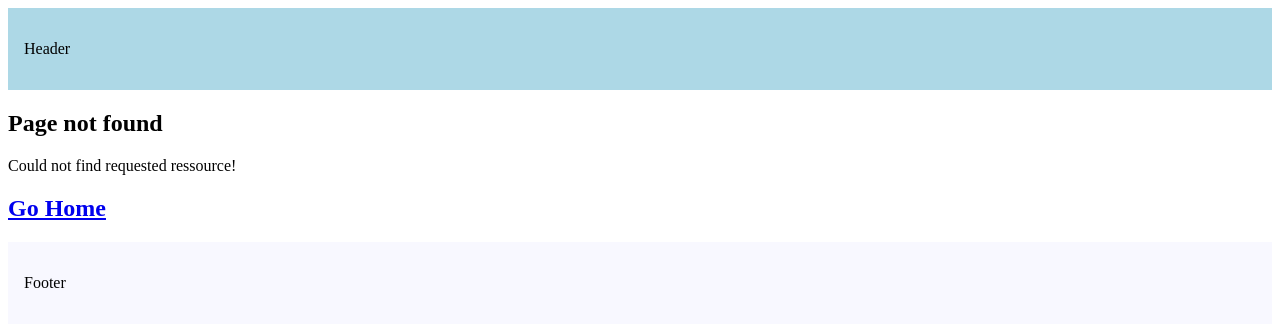
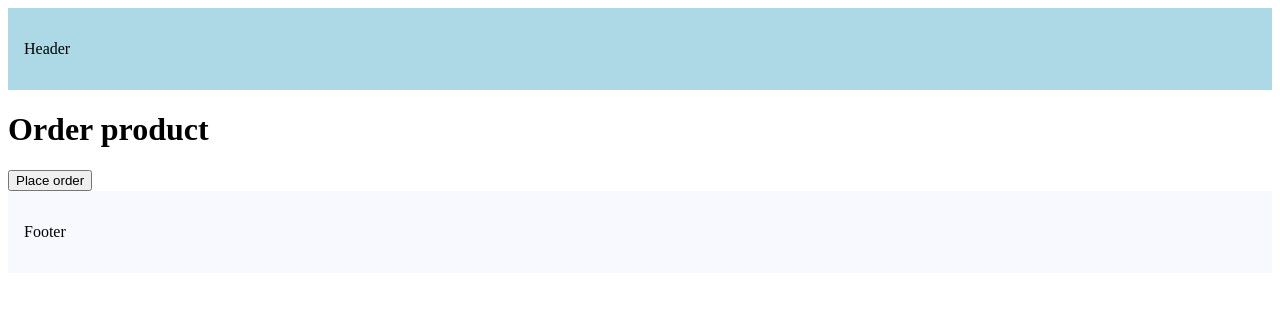
Before and after one commit to sdley/next.js-full-course, a Next.js app: page /order-product in a window 1280 px wide. Before the commit this address had no page. Shown: the top 326 px of the page. Built offline with nearby package versions, Linux system fonts and the light colour scheme.

Commit message:
Navigating programmatically

```diff
--- /dev/null
+++ b/src/app/order-product/page.tsx
@@ -0,0 +1,23 @@
+"use client";
+
+import { useRouter } from "next/navigation";
+
+
+
+export default function OrderProduct() {
+    const router = useRouter();
+    const handleClick = () => {
+        console.log("Placing your order");
+        router.push("/");
+        // router.replace("/"); // this behavior is similar to setting the replace prop to true on Link property
+        // router.back();
+        // router.forward();
+    }
+    return (
+        <>
+            <h1>Order product</h1>
+            <button onClick={handleClick}>Place order</button>
+        </>
+
+    );
+}
```
